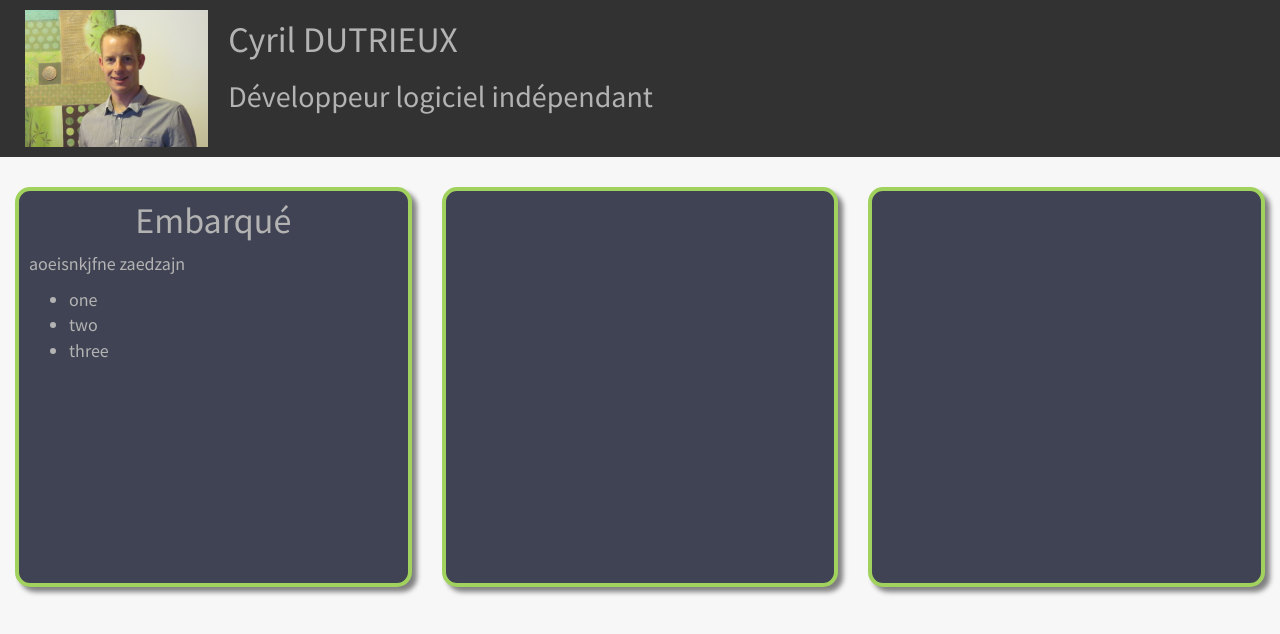
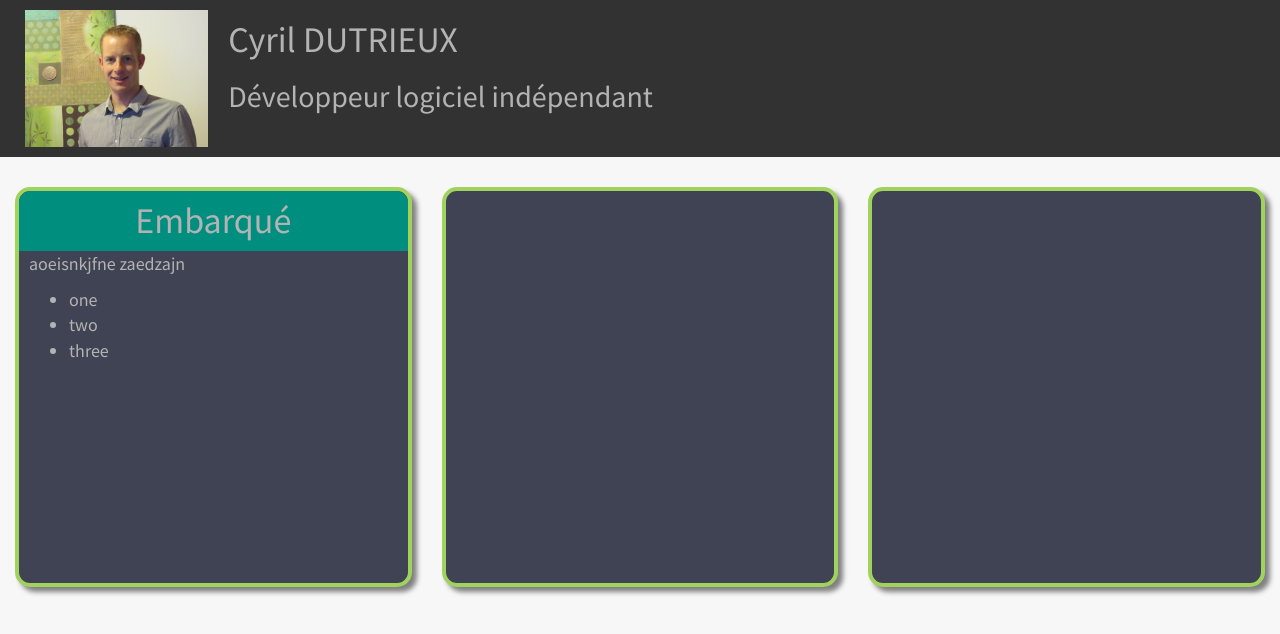
Before and after one commit to cdtx/cyrildutrieux.net, a Django app: template cdtx/cyrildutrieux/templates/cyrildutrieux/index.html in a window 1280 px wide. Shown: the top 634 px of the page. Run offline with Django 3.2, Linux system fonts and the light colour scheme; the template is opened without the code that fills it, so the values that code supplies are empty; some libraries are stand-ins or nearby versions.

Commit message:
Improved cards

```diff
--- a/cdtx/cyrildutrieux/templates/cyrildutrieux/index.html
+++ b/cdtx/cyrildutrieux/templates/cyrildutrieux/index.html
@@ -31,28 +31,36 @@
 
             .card {
                 margin-bottom : 30px;
-            }
-            .card-body {
                 height : 400px;
                 border :4px solid;
                 box-shadow : 5px 5px 5px grey;
-                border-radius : 15px
-            }
-            .card-body {
+                border-radius : 15px 15px 15px 15px;
                 background-color : #404353;
                 color : #B3B3B3;
-                padding-left : 10px;
-                padding-right : 10px;
+                border-color : #A1D25E;
             }
-            .card-body h1 {
+            .card:hover {
+                background-color : #54586E;
+            }
+            .card h1 {
                 margin : 0;
                 padding-top : 10px;
                 padding-bottom : 10px;
             }
 
+            .card-header {
+                padding-left : 10px;
+                padding-right : 10px;
+                border-radius : 12px 12px 0px 0px;
+                background-color : #008f7f;
+
+            }
             .card-body {
-                border-color : #A1D25E;
+                padding-left : 10px;
+                padding-right : 10px;
+                border-radius : 0px 0px 15px 15px;
             }
+
         </style>
 
     </head>
@@ -72,9 +80,12 @@
                 </div>
             </div>
             <div id="_main" class="row">
-                <div id="_card1" class="card col-xs-12 col-sm-6 col-md-4">
+                <div class="col-xs-12 col-sm-6 col-md-4">
+                    <div class="card" id="_card1">
+                        <div class="card-header">
+                            <h1 class="text-center">Embarqué</h1>
+                        </div>
                         <div class="card-body">
-                        <h1 class="text-center">Embarqué</h1>
                             <p>aoeisnkjfne zaedzajn</p>
                             <ul>
                                 <li>one</li>
@@ -83,11 +94,16 @@
                             </ul>
                         </div>
                     </div>
-                <div id="_card2" class="card col-xs-12 col-sm-6 col-md-4">
+                </div>
+                <div class="col-xs-12 col-sm-6 col-md-4">
+                    <div class="card">
                         <div class="card-body"></div>
                     </div>
-                <div id="_card3" class="card col-xs-12 col-sm-6 col-md-4">
+                </div>
+                <div class="col-xs-12 col-sm-6 col-md-4">
+                    <div class="card">
                         <div class="card-body"></div>
+                    </div>
                 </div>
             </div>
                 <!--
```
Lines whose indentation alone changed are shown as unchanged.
